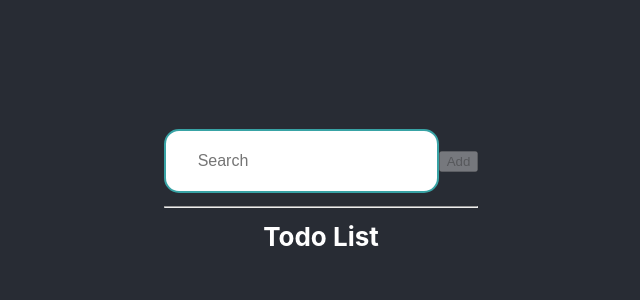
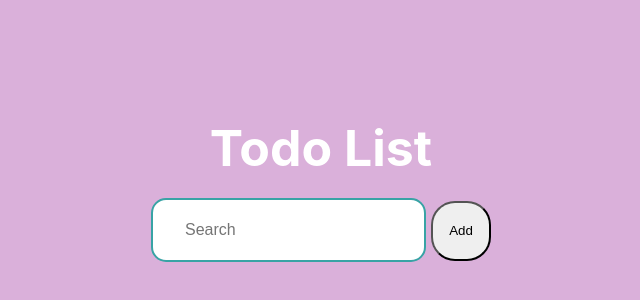
Before and after one commit to Codify-Js/react-project, a React (Create React App) app: page / in a window 1280 px wide. Shown: the part 210-510 px from the top of the page, without its empty margins (319-959 px from the left). Built offline with nearby package versions, Linux system fonts and the light colour scheme.

Commit message:
added purple bg

```diff
--- a/package.json
+++ b/package.json
@@ -12,7 +12,7 @@
     "web-vitals": "^1.0.1"
   },
   "scripts": {
-    "start": "react-scripts start",
+    "start": "react-scripts --openssl-legacy-provider start",
     "build": "react-scripts build",
     "test": "react-scripts test",
     "eject": "react-scripts eject"
--- a/src/App.css
+++ b/src/App.css
@@ -15,7 +15,7 @@
 }
 
 .App-header {
-  background-color: #282c34;
+  background-color: rgb(218, 176, 218);
   min-height: 100vh;
   display: flex;
   flex-direction: column;
--- a/src/App.js
+++ b/src/App.js
@@ -8,7 +8,7 @@ function App() {
   return (
     <div className={containerClass}>
       <header className="App-header">
-        <TodoContainer parentProps={false} />
+        <TodoContainer class="background" parentProps={false} />
       </header>
     </div>
   );
--- /dev/null
+++ b/src/components/AddButton.css
@@ -0,0 +1,6 @@
+.add-button{
+    width: 60px;
+    height: 60px;
+    border-radius: 40%;
+    margin-left: 5px;
+}
--- /dev/null
+++ b/src/components/AddButton.jsx
@@ -0,0 +1,13 @@
+import React from 'react'
+
+import './AddButton.css'
+
+const AddButton = (props) => {
+
+  const { text, onClick } = props
+  return (
+    <button className="add-button" type="submit" onClick={onClick}>{text}</button>
+  )
+}
+
+export default AddButton
--- /dev/null
+++ b/src/containers/FirstStateFullComponent/TodoContainer.css
@@ -0,0 +1,6 @@
+.header{
+    display: flex;
+    justify-content: center;
+    margin-bottom: 20px;
+    font-size: 50px;
+}
--- a/src/containers/FirstStateFullComponent/TodoContainer.jsx
+++ b/src/containers/FirstStateFullComponent/TodoContainer.jsx
@@ -1,5 +1,8 @@
 import React from 'react'
+import AddButton from '../../components/AddButton';
 import InputComponent from '../../components/Header/InputComponent';
+import './TodoContainer.css'
+
 
 export default class TodoContainer extends React.Component {
   constructor(props) {
@@ -41,11 +44,13 @@ export default class TodoContainer extends React.Component {
 
     return (
       <div>
+      <div class="header"><b>Todo List</b></div>
 
-        <InputComponent value={this.state.inputValue} onChange={this.handleInputChange} />
-        <button disabled={!this.state.inputValue} onClick={this.handleAdd}>Add</button>
-        <hr/>
-        <b>Todo List</b>
+      <InputComponent value={this.state.inputValue} onChange={this.handleInputChange} />
+        {/* <button disabled={!this.state.inputValue} onClick={this.handleAdd}>Add</button>
+        <hr/> */}
+      <AddButton text="Add" onClick={this.handleAdd} />
+
         {todoList.map((item, index) => itemElem(item, index))}
       </div>
     )
--- a/src/index.css
+++ b/src/index.css
@@ -5,6 +5,7 @@ body {
     sans-serif;
   -webkit-font-smoothing: antialiased;
   -moz-osx-font-smoothing: grayscale;
+
 }
 
 code {
```
Also changed, not shown: 2 other files (tests, documents, lock files or other folders).
